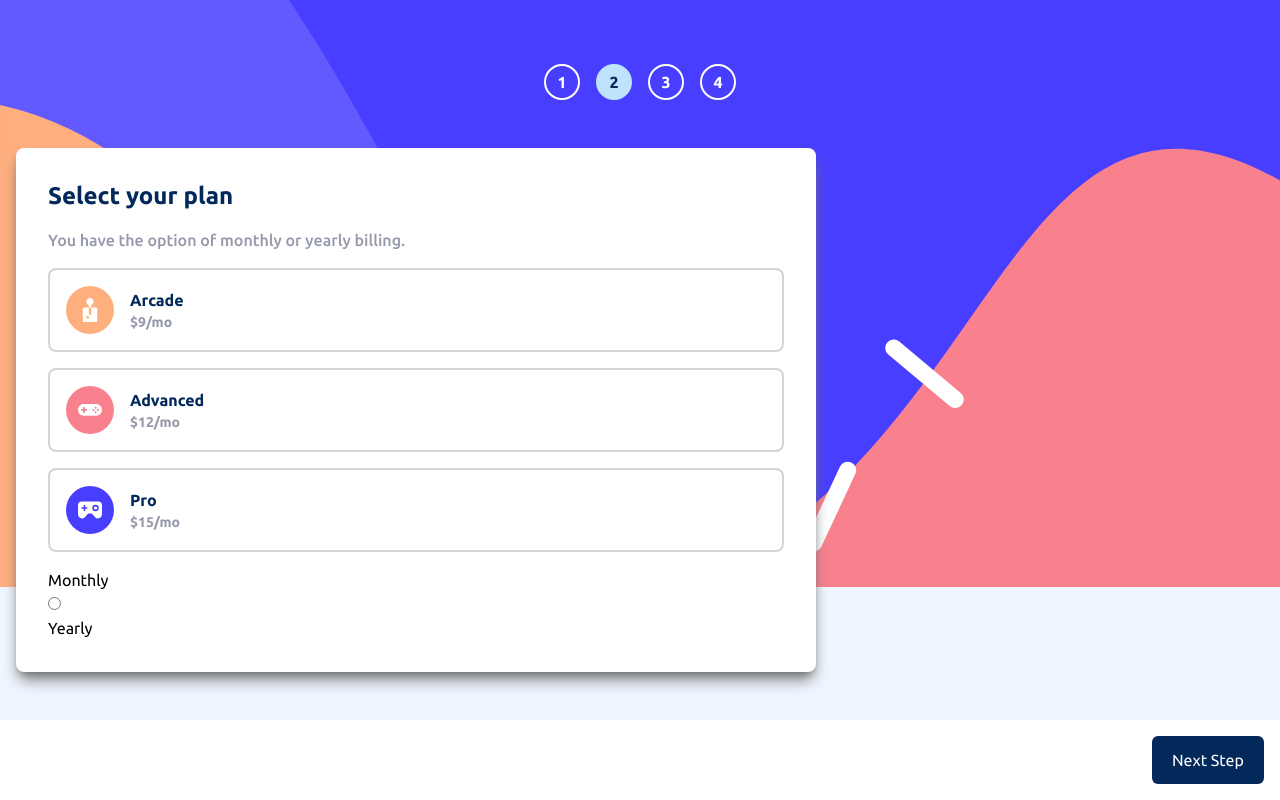
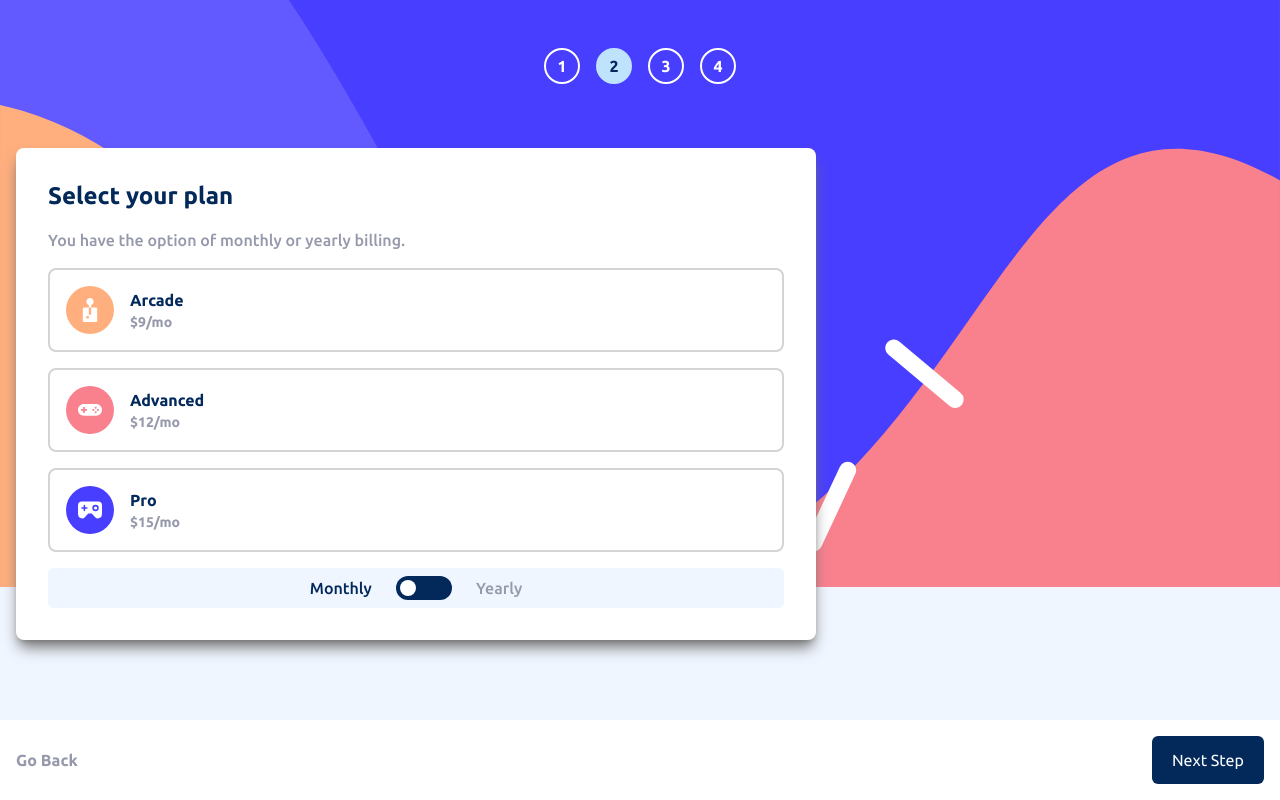
Before and after one commit to Caminaur/Multi-step-form, a React (Vite) app: page / in a window 1280 px wide. Built offline with nearby package versions, Linux system fonts and the light colour scheme.

Commit message:
Page 2 & prev and next page selector

```diff
--- a/src/App.jsx
+++ b/src/App.jsx
@@ -8,9 +8,13 @@ import clsx from "clsx";
 function App() {
   const [activeStep, setActiveStep] = useState(2);
   const [steps, setSteps] = useState([1, 2, 3, 4]);
+  const [switchState, setSwitchState] = useState(false);
 
   function handleNextStep() {
     setActiveStep((s) => s + 1);
+  }
+  function handlePreviusStep() {
+    setActiveStep((s) => s - 1);
   }
 
   function handleSetStep(step) {
@@ -20,6 +24,10 @@ function App() {
   useEffect(() => {
     // console.log(activeStep);
   }, [activeStep]);
+
+  function switchSchalten() {
+    setSwitchState((v) => !v);
+  }
 
   const PlanSelector = ({
     inputId,
@@ -55,17 +63,8 @@ function App() {
           className="w-full h-auto bg-cover bg-no-repeat z-0"
           src={bgMobile}
         />
-        <div className="bg-neutral-white p-4 flex justify-end">
-          <button
-            onClick={handleNextStep}
-            className="bg-primary-marine-blue text-neutral-alabaster py-3 px-5 rounded-md "
-            type="button"
-          >
-            Next Step
-          </button>
-        </div>
       </div>
-      <div className="z-9 relative p-4 h-full w-full overflow-hidden">
+      <div className="z-9 relative h-full w-full overflow-hidde flex flex-col overflow-hidden justify-between">
         <div className="w-full flex justify-center gap-4 py-12">
           {steps.map((step, index) => {
             return (
@@ -79,7 +78,7 @@ function App() {
             );
           })}
         </div>
-        <form action="#" className="relative h-full">
+        <form action="#" className="relative h-full m-4">
           <div
             className={clsx(
               "form-section bg-neutral-white",
@@ -159,10 +158,44 @@ function App() {
                 icon={proIcon}
               />
 
-              <div>
-                <p>Monthly</p>
-                <input type="radio" name="payment-" id="" />
-                <p>Yearly</p>
+              <div className="flex p-2 w-full justify-center gap-6 bg-neutral-magnolia rounded-md ">
+                <p
+                  className={clsx(
+                    "font-medium transition-all duration-300",
+                    switchState
+                      ? "text-neutral-cool-gray"
+                      : "text-primary-marine-blue"
+                  )}
+                >
+                  Monthly
+                </p>
+                <input
+                  type="radio"
+                  name="payment-frequency"
+                  id="paryment-frequency"
+                  className="absolute hidden peer"
+                />
+                <label
+                  // className=
+                  className={clsx(
+                    "w-14 bg-primary-marine-blue rounded-2xl relative after:w-4 after:h-4 after:bg-neutral-white after:rounded-full after:absolute after:left-1 after:top-1/2 after:-translate-y-1/2 after:transition-all after:duration-300 cursor-pointer",
+                    switchState
+                      ? "peer-checked:after:translate-x-[calc(100%+1rem)]"
+                      : ""
+                  )}
+                  htmlFor="paryment-frequency"
+                  onClick={switchSchalten}
+                ></label>
+                <p
+                  className={clsx(
+                    "font-medium transition-all duration-300",
+                    switchState
+                      ? "text-primary-marine-blue"
+                      : "text-neutral-cool-gray"
+                  )}
+                >
+                  Yearly
+                </p>
               </div>
             </div>
           </div>
@@ -180,6 +213,21 @@ function App() {
             )}
           ></div>
         </form>
+        <div className="bg-neutral-white p-4 flex justify-between">
+          <button
+            onClick={handlePreviusStep}
+            className="text-neutral-cool-gray font-semibold hover:text-primary-marine-blue"
+          >
+            Go Back
+          </button>
+          <button
+            onClick={handleNextStep}
+            className="bg-primary-marine-blue text-neutral-alabaster py-3 px-5 rounded-md ml-auto"
+            type="button"
+          >
+            Next Step
+          </button>
+        </div>
       </div>
     </div>
   );
```
